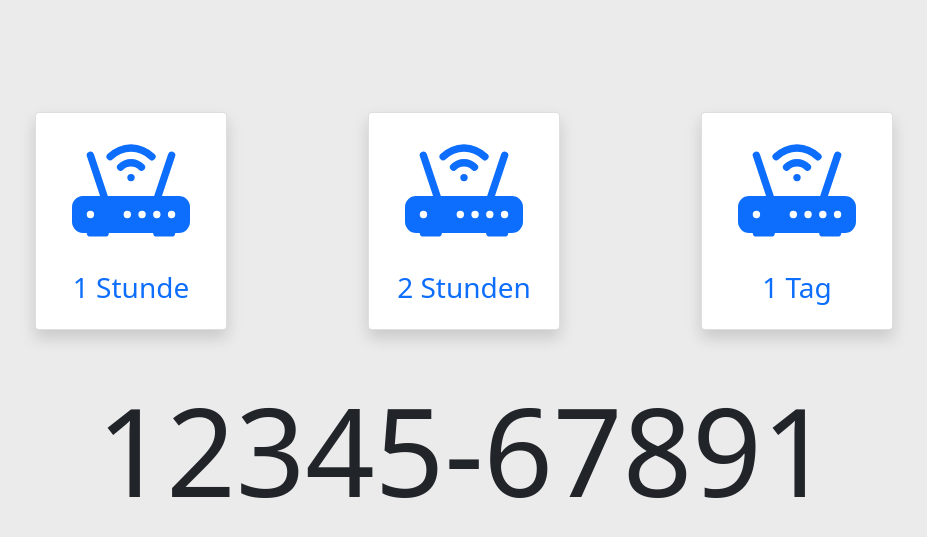
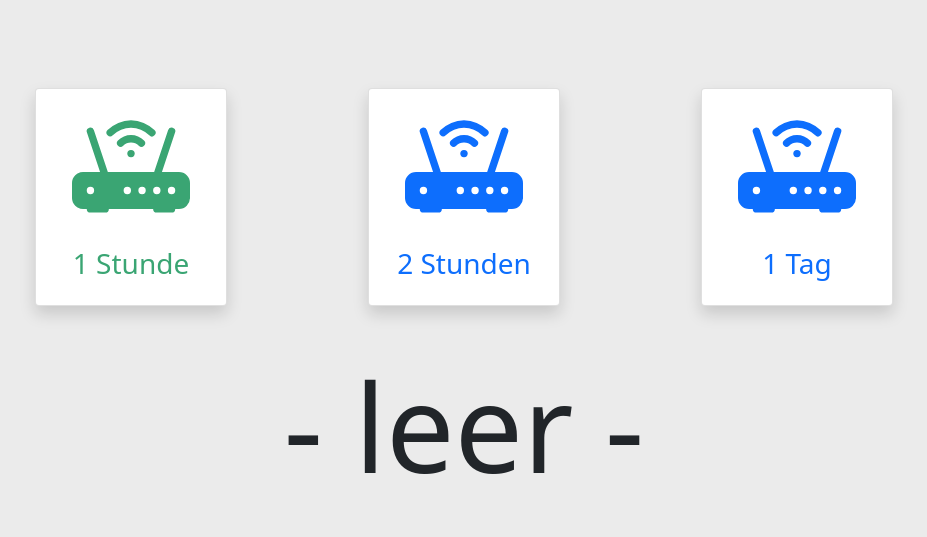
Before and after one commit to pyphil/WLANCodesWebApp, a Django app: page /?c=1 in a window 1280 px wide. Shown: the part 56-593 px from the top of the page, without its empty margins (176-1103 px from the left). Run offline with Django 4.2, Linux system fonts and the light colour scheme; tables that the repository leaves empty hold one stand-in row (values such as "Sample post").

Commit message:
Codeausgabe

```diff
--- a/WLANCodesWebApp/templates/codes.html
+++ b/WLANCodesWebApp/templates/codes.html
@@ -2,11 +2,14 @@
 {% block content %}
 
 <br>
-<br>
 
 <div class="row justify-content-evenly mt-5">
     <div class="card shadow" style="width: 12rem;">
-        <a href="#" style="text-decoration: none">
+        {% if active == "1" %}
+            <div style="color: #3aa573; text-decoration: none">
+        {% else %}
+            <a href="/?c=1" style="text-decoration: none">
+        {% endif %}
                 <svg xmlns="http://www.w3.org/2000/svg" fill="currentColor" class="bi bi-router-fill card-img-top px-4 pt-4" viewBox="0 0 16 16">
                     <path d="M5.525 3.025a3.5 3.5 0 0 1 4.95 0 .5.5 0 1 0 .707-.707 4.5 4.5 0 0 0-6.364 0 .5.5 0 0 0 .707.707Z"/>
                     <path d="M6.94 4.44a1.5 1.5 0 0 1 2.12 0 .5.5 0 0 0 .708-.708 2.5 2.5 0 0 0-3.536 0 .5.5 0 0 0 .707.707Z"/>
@@ -16,10 +19,18 @@
                 <div class="card-body">
                     <h3 class="card-title text-center">1 Stunde</h3>
                 </div>
+        {% if active == "1" %}
+            </div>
+        {% else %}
             </a>
+        {% endif %}
     </div>
     <div class="card shadow" style="width: 12rem;">
-        <a href="#" style="text-decoration: none">
+        {% if active == "2" %}
+            <div style="color: #3aa573; text-decoration: none">
+        {% else %}
+            <a href="/?c=2" style="text-decoration: none">
+        {% endif %}
             <svg xmlns="http://www.w3.org/2000/svg" fill="currentColor" class="bi bi-router-fill card-img-top px-4 pt-4" viewBox="0 0 16 16">
                 <path d="M5.525 3.025a3.5 3.5 0 0 1 4.95 0 .5.5 0 1 0 .707-.707 4.5 4.5 0 0 0-6.364 0 .5.5 0 0 0 .707.707Z"/>
                 <path d="M6.94 4.44a1.5 1.5 0 0 1 2.12 0 .5.5 0 0 0 .708-.708 2.5 2.5 0 0 0-3.536 0 .5.5 0 0 0 .707.707Z"/>
@@ -29,10 +40,18 @@
             <div class="card-body">
                 <h3 class="card-title text-center">2 Stunden</h3>
             </div>
+        {% if active == "2" %}
+            </div>
+        {% else %}
             </a>
+        {% endif %}
     </div>
     <div class="card shadow" style="width: 12rem;">
-        <a href="#" style="text-decoration: none">
+        {% if active == "3" %}
+            <div style="color: #3aa573; text-decoration: none">
+        {% else %}
+            <a href="/?c=3" style="text-decoration: none">
+        {% endif %}
             <svg xmlns="http://www.w3.org/2000/svg" fill="currentColor" class="bi bi-router-fill card-img-top px-4 pt-4" viewBox="0 0 16 16">
                 <path d="M5.525 3.025a3.5 3.5 0 0 1 4.95 0 .5.5 0 1 0 .707-.707 4.5 4.5 0 0 0-6.364 0 .5.5 0 0 0 .707.707Z"/>
                 <path d="M6.94 4.44a1.5 1.5 0 0 1 2.12 0 .5.5 0 0 0 .708-.708 2.5 2.5 0 0 0-3.536 0 .5.5 0 0 0 .707.707Z"/>
@@ -42,11 +61,17 @@
             <div class="card-body">
                 <h3 class="card-title text-center">1 Tag</h3>
             </div>
+        {% if active == "3" %}
+            </div>
+        {% else %}
             </a>
+        {% endif %}
     </div>
 </div>
 
+{% if code != 0 %}
+    <h1 class="display-1 text-center mt-5" style="font-size: calc(4rem + 4.5vw)">{{ code }}</h1>
+{% endif %}
 
-<h1 class="display-1 text-center mt-5" style="font-size: calc(4rem + 4.5vw)">{{ text }}</h1>
 
 {% endblock content %}
--- a/WLANCodesWebApp/views.py
+++ b/WLANCodesWebApp/views.py
@@ -8,7 +8,30 @@ from django.contrib.auth.decorators import login_required
 
 
 def codes(request):
-    return render(request, 'codes.html', {'text': "12345-67891"})
+    code = 0
+    if request.GET.get('c'):
+        if request.GET.get('c') == "1":
+            obj = Code.objects.filter(type='h', duration=1).first()
+            if obj == None:
+                code = "- leer -"
+            else:
+                code = obj.code
+                obj.delete()
+        if request.GET.get('c') == "2":
+            obj = Code.objects.filter(type='h', duration=2).first()
+            if obj == None:
+                code = "- leer -"
+            else:
+                code = obj.code
+                obj.delete()
+        if request.GET.get('c') == "3":
+            obj = Code.objects.filter(type='d', duration=1).first()
+            if obj == None:
+                code = "- leer -"
+            else:
+                code = obj.code
+                obj.delete()
+    return render(request, 'codes.html', {'code': code, 'active': request.GET.get('c')})
 
 
 @login_required
```
Lines whose indentation alone changed are shown as unchanged.
